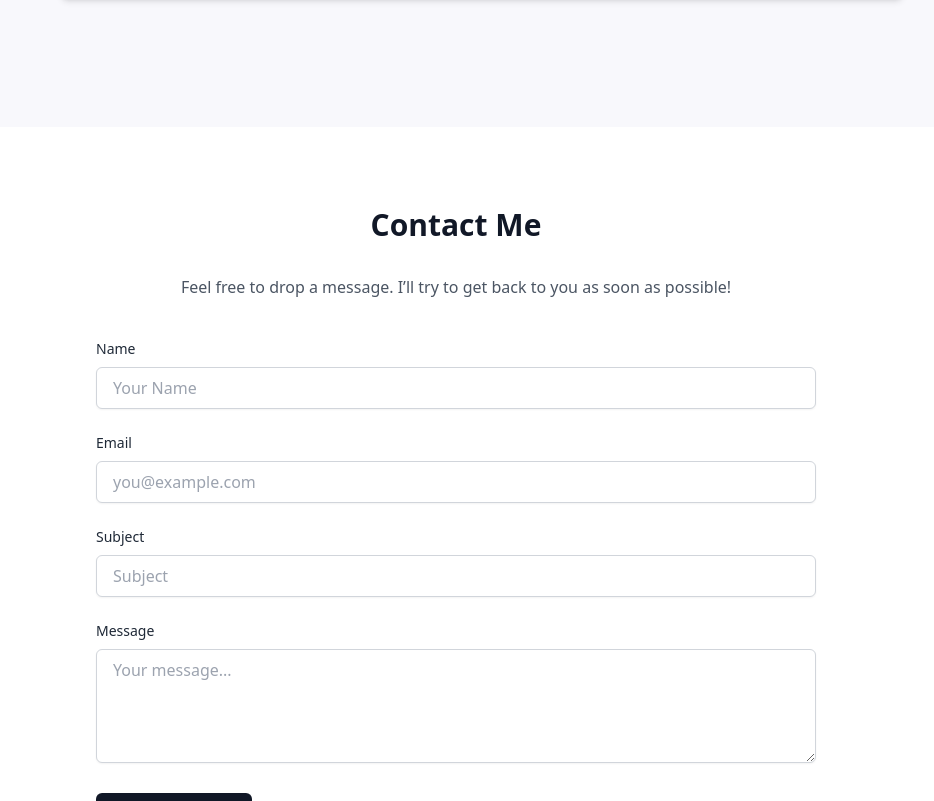
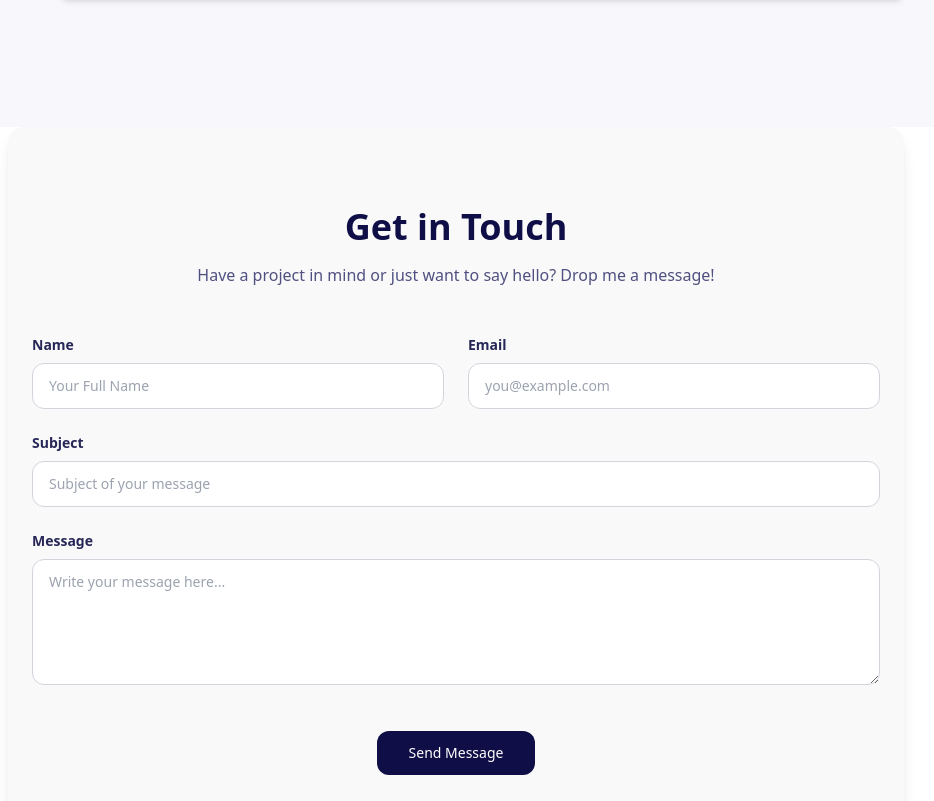
Before and after one commit to teamarctix/My-Portfolio, a React (Vite) app: page / in a window 1280 px wide. Shown: the part 3201-4002 px from the top of the page, without its empty margins (184-1118 px from the left). Built offline with nearby package versions, Linux system fonts and the light colour scheme.

Commit message:
update contact

```diff
--- a/src/components/Contact.jsx
+++ b/src/components/Contact.jsx
@@ -1,53 +1,60 @@
 const Contact = () => (
-  <section id="contact" className="py-20 px-6 max-w-3xl mx-auto text-center bg-white text-gray-900">
-    <h2 className="text-3xl font-bold mb-8">Contact Me</h2>
-    <p className="text-gray-600 mb-10">
-      Feel free to drop a message. I’ll try to get back to you as soon as possible!
+  <section
+    id="contact"
+    className="py-20 px-6 max-w-4xl mx-auto bg-[#F9F9F9] text-[#272727] rounded-2xl shadow-lg"
+  >
+    <h2 className="text-4xl font-bold text-center text-[#0F0E47] mb-4">Get in Touch</h2>
+    <p className="text-center text-[#505081] mb-12">
+      Have a project in mind or just want to say hello? Drop me a message!
     </p>
 
-    <form className="space-y-6 text-left">
+    <form className="space-y-6">
+      <div className="grid grid-cols-1 md:grid-cols-2 gap-6">
         <div>
-        <label className="block mb-2 text-sm font-medium text-gray-800">Name</label>
+          <label className="block mb-2 text-sm font-semibold text-[#272757]">Name</label>
           <input
             type="text"
-          placeholder="Your Name"
-          className="w-full px-4 py-2 border border-gray-300 rounded-md shadow-sm focus:outline-none focus:border-gray-500"
+            placeholder="Your Full Name"
+            className="w-full px-4 py-3 border border-gray-300 rounded-xl focus:outline-none focus:ring-2 focus:ring-[#8686AC] bg-white text-sm"
           />
         </div>
 
         <div>
-        <label className="block mb-2 text-sm font-medium text-gray-800">Email</label>
+          <label className="block mb-2 text-sm font-semibold text-[#272757]">Email</label>
           <input
             type="email"
             placeholder="you@example.com"
-          className="w-full px-4 py-2 border border-gray-300 rounded-md shadow-sm focus:outline-none focus:border-gray-500"
+            className="w-full px-4 py-3 border border-gray-300 rounded-xl focus:outline-none focus:ring-2 focus:ring-[#8686AC] bg-white text-sm"
+          />
+        </div>
+      </div>
+
+      <div>
+        <label className="block mb-2 text-sm font-semibold text-[#272757]">Subject</label>
+        <input
+          type="text"
+          placeholder="Subject of your message"
+          className="w-full px-4 py-3 border border-gray-300 rounded-xl focus:outline-none focus:ring-2 focus:ring-[#8686AC] bg-white text-sm"
         />
       </div>
 
       <div>
-        <label className="block mb-2 text-sm font-medium text-gray-800">Subject</label>
-        <input
-          type="text"
-          placeholder="Subject"
-          className="w-full px-4 py-2 border border-gray-300 rounded-md shadow-sm focus:outline-none focus:border-gray-500"
-        />
-      </div>
-
-      <div>
-        <label className="block mb-2 text-sm font-medium text-gray-800">Message</label>
+        <label className="block mb-2 text-sm font-semibold text-[#272757]">Message</label>
         <textarea
-          rows="4"
-          placeholder="Your message..."
-          className="w-full px-4 py-2 border border-gray-300 rounded-md shadow-sm focus:outline-none focus:border-gray-500"
+          rows="5"
+          placeholder="Write your message here..."
+          className="w-full px-4 py-3 border border-gray-300 rounded-xl focus:outline-none focus:ring-2 focus:ring-[#8686AC] bg-white text-sm"
         ></textarea>
       </div>
 
+      <div className="text-center pt-4">
         <button
           type="submit"
-        className="bg-gray-900 text-white px-6 py-2 rounded-md hover:bg-gray-800 transition"
+          className="bg-[#0F0E47] text-white px-8 py-3 rounded-xl text-sm font-medium hover:bg-[#272757] transition duration-300"
         >
           Send Message
         </button>
+      </div>
     </form>
   </section>
 );
```
Lines whose indentation alone changed are shown as unchanged.
